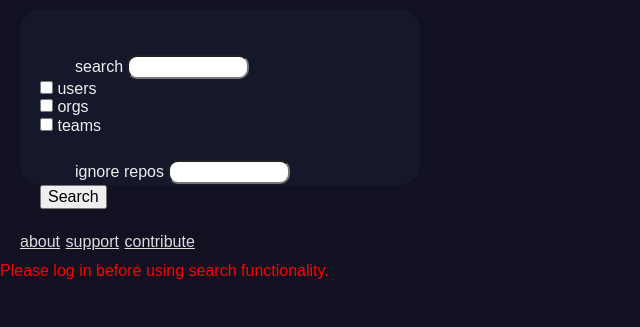
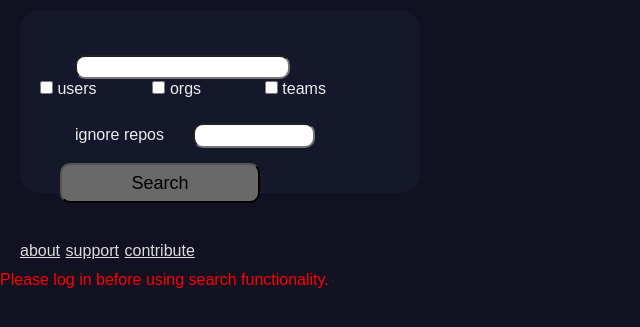
Before and after one commit to ckear1989/github, a Flask app: page /search in a window 1280 px wide. Shown: the part 65-392 px from the top of the page, without its empty margins (0-640 px from the left). Run offline with Flask 2, Linux system fonts and the light colour scheme; some libraries are stand-ins or nearby versions.

Commit message:
inherit form validation correctly.  format search form (manually) :(

```diff
--- a/GitHubHealth/app/forms.py
+++ b/GitHubHealth/app/forms.py
@@ -19,14 +19,10 @@ class LoginForm(FlaskForm):
 
     login_user = StringField("user login", [validators.DataRequired()])
     gat = PasswordField("github token", [validators.DataRequired()])
-    # remember_me = BooleanField('Remember Me')
     login = SubmitField(render_kw={"onclick": "loading()"})
 
-    # will fix this at some stage
-    # pylint: disable=bad-super-call
-    # pylint: disable=arguments-differ
-    def validate(self):
-        if not super(FlaskForm, self).validate():
+    def validate(self, extra_validators=None):
+        if not super().validate(extra_validators=extra_validators):
             return False
         if not self.login_user.data or not self.gat.data:
             msg = "Log in using GitHub username and access token"
@@ -41,18 +37,15 @@ class SearchForm(FlaskForm):
     Form for github user class.
     """
 
-    search_request = StringField("search")
+    search_request = StringField()
     search_users = BooleanField("users")
     search_orgs = BooleanField("orgs")
     search_teams = BooleanField("teams")
-    search_ignore_repos = StringField("ignore repos")
+    search_ignore_repos = StringField("ignore repos", id="ignore-repos")
     search = SubmitField(render_kw={"onclick": "loading()"})
 
-    # will fix this at some stage
-    # pylint: disable=bad-super-call
-    # pylint: disable=arguments-differ
-    def validate(self):
-        if not super(FlaskForm, self).validate():
+    def validate(self, extra_validators=None):
+        if not super().validate(extra_validators=extra_validators):
             return False
         if not self.search.data:
             msg = "Please enter search term."
--- a/GitHubHealth/app/static/css/main.css
+++ b/GitHubHealth/app/static/css/main.css
@@ -48,6 +48,7 @@ table.dataframe, .dataframe th, .dataframe td {
   font-size: 0.9em;
   border-width: 2px;
 }
+
 .light-mode .form {
   color: black;
   background-color: white;
@@ -90,11 +91,27 @@ table.dataframe, .dataframe th, .dataframe td {
   display: inline-block;
 }
 
+.form-group > #search_request {
+  border-radius: 10px;
+}
+
+.form-group > #ignore-repos {
+  border-radius: 10px;
+  width: 40%;
+}
+
 .form-control {
   color: dimgray;
   border-radius: 10px;
   justify-content: right;
   width: 40%;
+  display: inline-block;
+}
+
+.form-check {
+  border-radius: 10px;
+  justify-content: right;
+  width: 30%;
   display: inline-block;
 }
 
--- a/GitHubHealth/app/templates/search.html
+++ b/GitHubHealth/app/templates/search.html
@@ -19,8 +19,34 @@
     {% endblock %}
 
     {% block content %}
+        <!-- wtf.quick_form() doesn't give enough control so format this form manually :( -->
         <div id="content">
-            {{ wtf.quick_form(search_form) }}
+            <form action="" method="post" class="form" role="form">
+                {{ search_form.csrf_token() }}
+                <div class="form-group ">
+                    {{ search_form.search_request }}
+                </div>
+                <div class="form-check">
+                    <label class="form-check-label">
+                        <input class="form-check-input" id="search_users" name="search_users" type="checkbox" value="y"> users
+                    </label>
+                </div>
+                <div class="form-check">
+                    <label class="form-check-label">
+                        <input class="form-check-input" id="search_orgs" name="search_orgs" type="checkbox" value="y"> orgs
+                    </label>
+                </div>
+                <div class="form-check">
+                    <label class="form-check-label">
+                        <input class="form-check-input" id="search_teams" name="search_teams" type="checkbox" value="y"> teams
+                    </label>
+                </div>
+                <div class="form-group ">
+                    <label class="form-control-label" for="ignore-repos">ignore repos</label>
+                    {{ search_form.search_ignore_repos }}
+                </div>
+                <input class="btn btn-primary" id="search" name="search" onclick="loading()" type="submit" value="Search">
+            </form>
         </div>
     {% endblock %}
 
```
